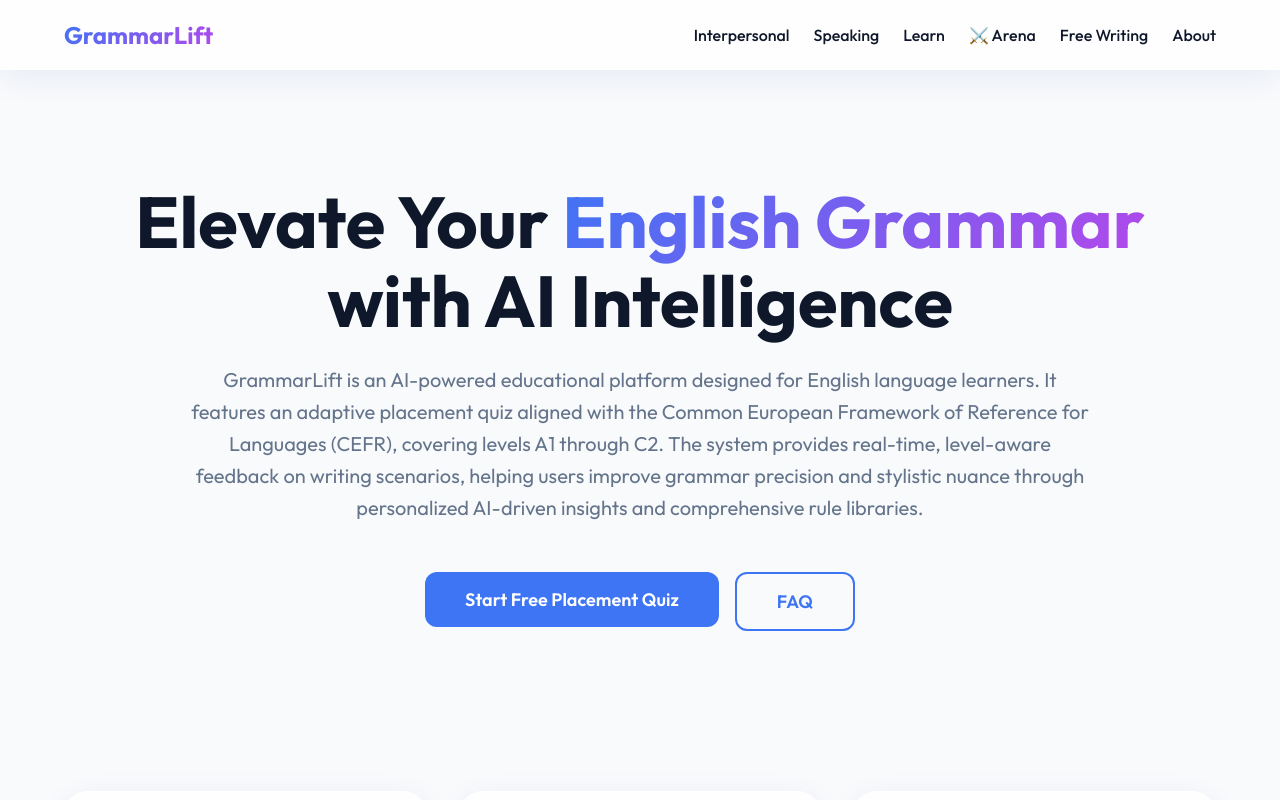
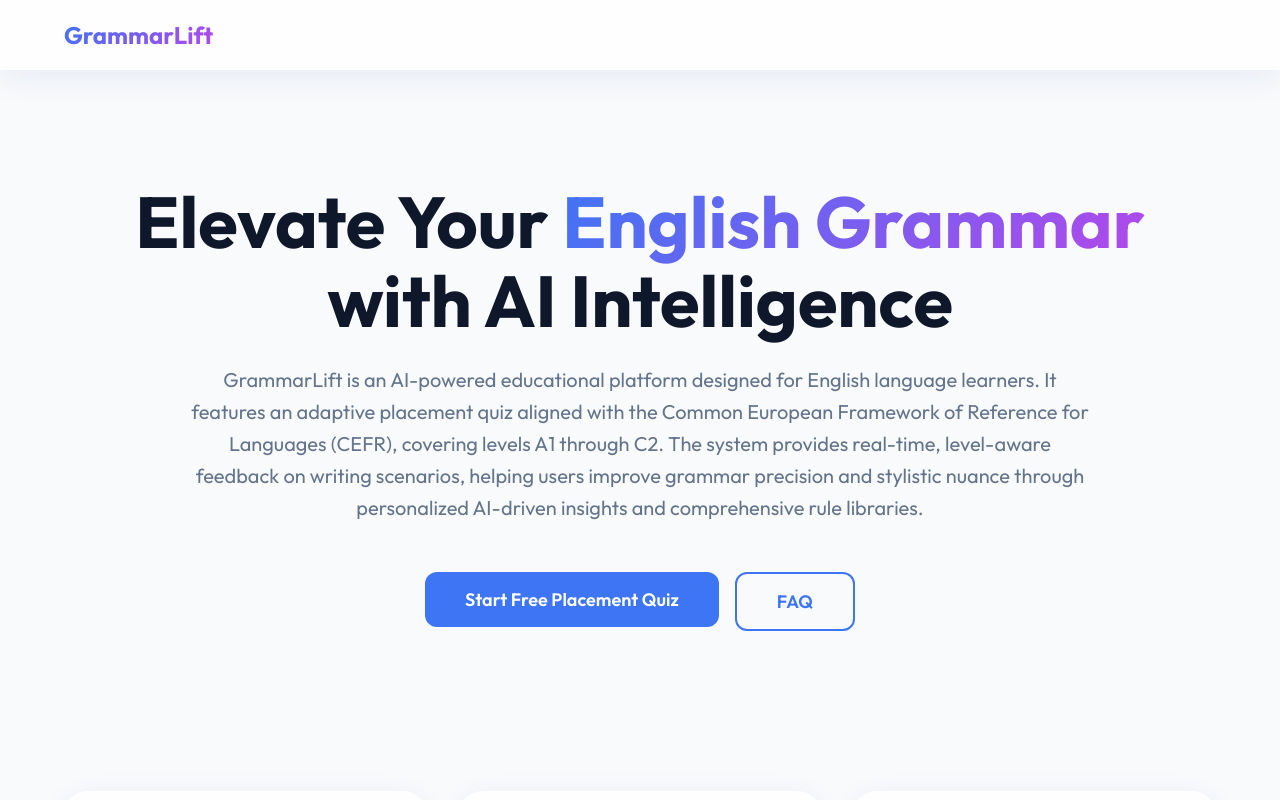
Before and after one commit to mx1204/grammarlift, a Next.js app: page / in a window 1280 px wide. Shown: the top 800 px of the page. Built offline with nearby package versions, Linux system fonts and the light colour scheme.

Commit message:
Update Navbar.tsx

```diff
--- a/src/components/Navbar.tsx
+++ b/src/components/Navbar.tsx
@@ -24,17 +24,7 @@
           <span className="text-grad">GrammarLift</span>
         </Link>
 
-        {/* Desktop Menu */}
-        <div className="hide-on-mobile" style={{ display: 'flex', gap: '1.5rem', alignItems: 'center' }}>
-          <Link href="/interpersonal" style={{ fontWeight: 500, textDecoration: 'none', color: 'inherit' }}>Interpersonal</Link>
-          <Link href="/speaking" style={{ fontWeight: 500, textDecoration: 'none', color: 'inherit' }}>Speaking</Link>
-          <Link href="/learn" style={{ fontWeight: 500, textDecoration: 'none', color: 'inherit' }}>Learn</Link>
-          <Link href="/arena" style={{ fontWeight: 500, textDecoration: 'none', color: 'inherit' }}>⚔️ Arena</Link>
-          <Link href="/free-writing" style={{ fontWeight: 500, textDecoration: 'none', color: 'inherit' }}>Free Writing</Link>
-          <Link href="/about" style={{ fontWeight: 500, textDecoration: 'none', color: 'inherit' }}>About</Link>
-        </div>
-
-        {/* Mobile Toggle */}
+        {/* Universal Toggle Button */}
         <button
           className="hide-on-desktop"
           onClick={() => setIsOpen(!isOpen)}
@@ -53,7 +43,7 @@
         </button>
       </div>
 
-      {/* Mobile Menu Overlay */}
+      {/* Universal Menu Overlay */}
       {isOpen && (
         <div className="glass animate-fade-in" style={{
           position: 'absolute',
```
